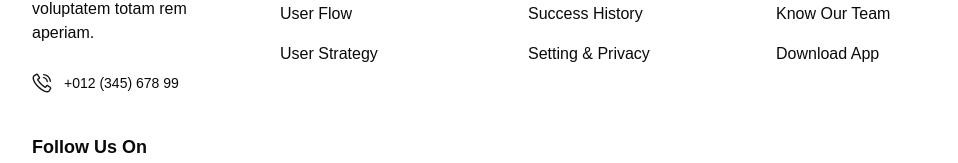
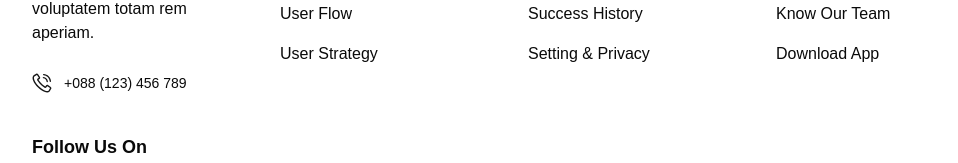
Before and after one commit to MasudRana924/next-com, a Next.js app: page /login in a window 1280 px wide. Shown: the part 976-1139 px from the top of the page, without its empty margins (128-1086 px from the left). Built offline with nearby package versions, Linux system fonts and the light colour scheme.

Commit message:
login page updated

```diff
--- a/src/components/shared/footer/Footer.js
+++ b/src/components/shared/footer/Footer.js
@@ -76,7 +76,7 @@ const Footer = () => {
                                             </defs>
                                         </svg>
                                     </span>
-                                    <span>+012 (345) 678 99</span>
+                                    <span>+088 (123) 456 789</span>
                                 </p>
                             </div>
                         </div>
```
